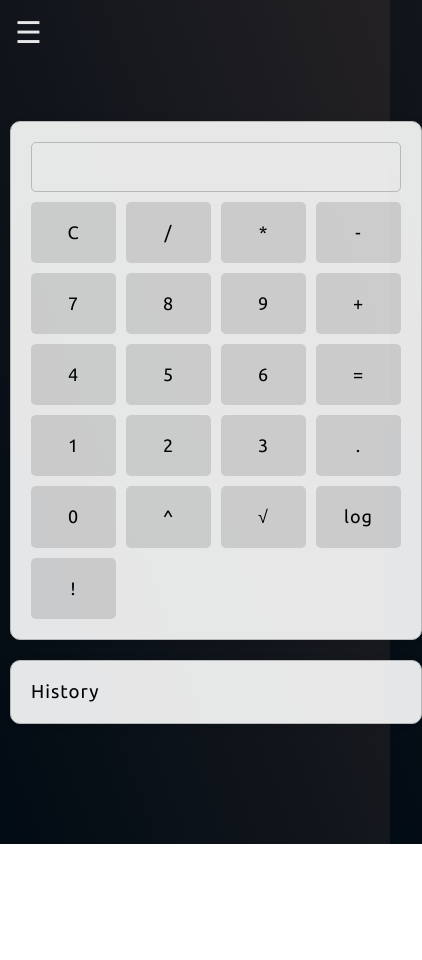
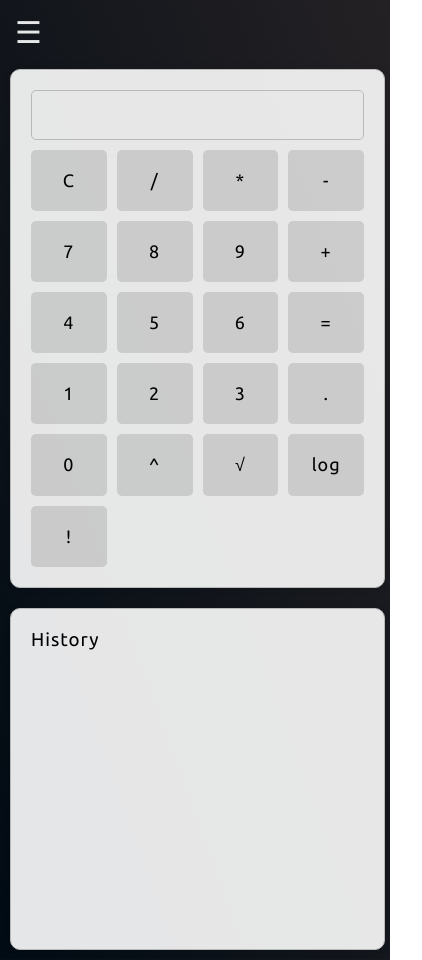
Before and after one commit to crispromaster1/Student-s-website, a plain HTML site: page calculator.html in a window 390 px wide. Shown: the whole page, 422 px wide, since content can reach past the window. Before the commit the page ends 844 px from the top, so only its background shows below. Drawn offline with Linux system fonts and the light colour scheme.

Commit message:
calculator fixed 2

```diff
--- a/css/calculator.css
+++ b/css/calculator.css
@@ -107,9 +107,6 @@ body {
 }
 
 @media (max-width: 768px) {
-    body {
-        height: 110vh;
-    }
     .main-content {
         margin-left: 0; /* Remove margin for small screens */
         padding: 10px; /* Add padding for smaller screens */
@@ -121,17 +118,20 @@ body {
     }
 
     .history {
-        width: 100%; /* Full width on smaller screens */
+        width: 90%; /* Full width on smaller screens */
         max-width: none; /* Remove max-width restriction */
     }
 }
 
 @media (max-width: 576px) {
+    .main-content {
+        margin-top: 15%;
+    }
     .calculator {
-        max-width: 100%; /* Ensure calculator fits within screen width */
+        max-width: 90%; /* Ensure calculator fits within screen width */
     }
 
     .history {
-        max-height: 300px; /* Adjust history panel height */
+        height: 300px; /* Adjust history panel height */
     }
 }
```
